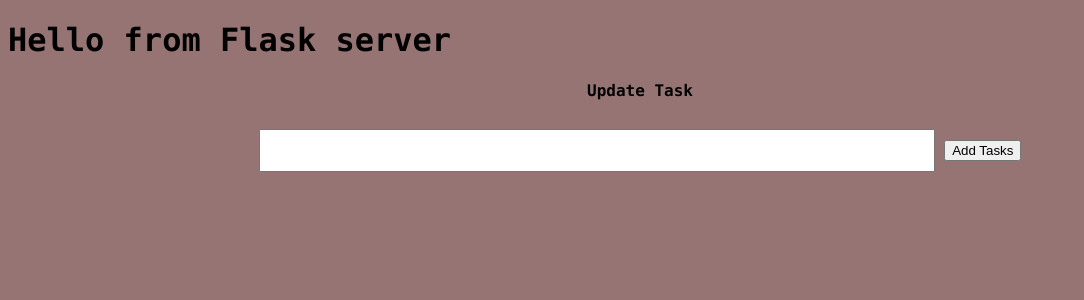
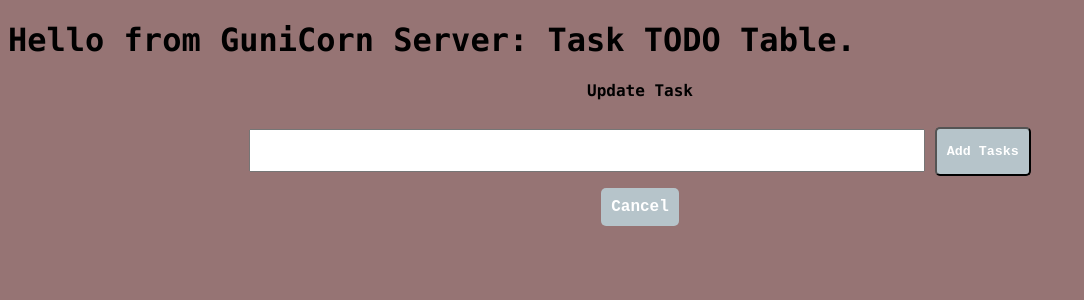
Before and after one commit to Celnet-hub/TODO-TASK_Flask, a Flask app: template template/edit.html in a window 1280 px wide. Shown: the top 300 px of the page, without its empty margins (0-1084 px from the left). Run offline with Flask 2, Linux system fonts and the light colour scheme; the template is opened without the code that fills it, so the values that code supplies are empty.

Commit message:
modified edit page to allow users cancel edit task

```diff
--- a/static/css/main.css
+++ b/static/css/main.css
@@ -57,7 +57,10 @@ input[type=text] {
 }
 
 .delete_all{
-
-    /* margin at the bottom of the item */
     margin-bottom: 15px;
 }
+
+.cancel_update{
+    text-align: center;
+    margin-top: 15px;
+}
--- a/template/edit.html
+++ b/template/edit.html
@@ -7,13 +7,15 @@
 
 <!-- body -->
 {% block body %}
-<h1>Hello from Flask server</h1>
+<h1>Hello from GuniCorn Server: Task TODO Table.</h1>
 <div class="content">
 	<h4>Update Task</h4>
 
 <form action="/edit/{{task.id}}" method="post">
 	<input type="text" name="Task_content" id="contents" value="{{task.content}}" />
-	<input type="submit" value="Add Tasks" />
+	<input type="submit" value="Add Tasks" class="button"/>
 </form>
-
+<div class="cancel_update">
+	<a href="/" class="button" >Cancel</a>
+</div>
 {%endblock%}
```
Also changed, not shown: test.db.
